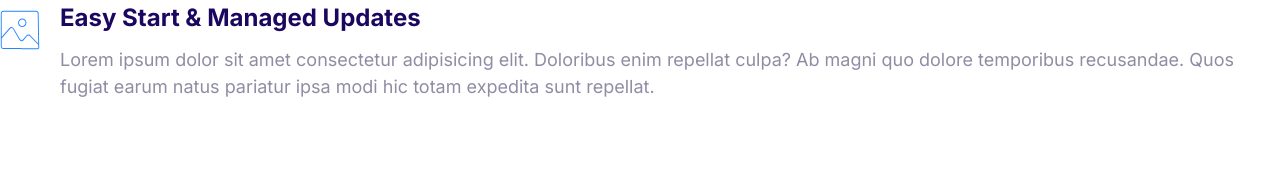
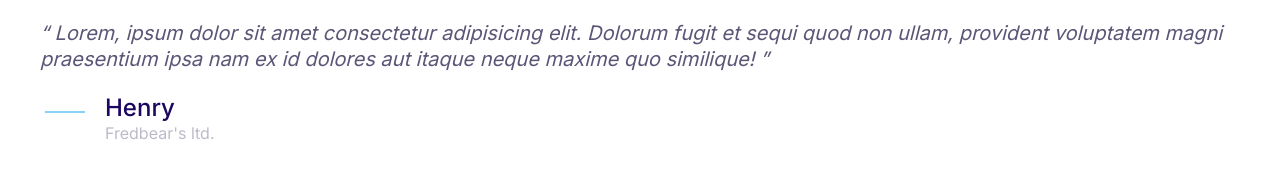
Before and after one commit to Morganyu99/Website-Project, a plain HTML site: page index.html in a window 1280 px wide. Drawn offline with Linux system fonts and the light colour scheme.

Commit message:
add quotes component

```diff
--- a/css/styles.css
+++ b/css/styles.css
@@ -16,6 +16,7 @@ html {
   --color-accent: #ff3400;
   --color-headings: #1b0760;
   --color-body: #918ca4;
+  --color-body-darker: #5c5577;
   --border-color: #ccc;
   --border-radius: 30px;
 }
@@ -383,3 +384,52 @@ a {
 .media__image {
   margin-top: 1rem;
 }
+/* Quotes */
+
+.quote {
+  font-size: 2.2rem;
+  font-style: italic;
+  color: var(--color-body-darker);
+  font-weight: 400;
+  line-height: 1.3;
+}
+
+.quote__text::after {
+  content: close-quote;
+}
+.quote__text::before {
+  content: open-quote;
+}
+
+.quote__author {
+  font-size: 3rem;
+  font-weight: 500;
+  font-style: normal;
+  margin-bottom: 0;
+}
+.quote__organization {
+  font-size: 2rem;
+  font-style: normal;
+  opacity: 40%;
+}
+
+.quote .media {
+  margin-left: 0.5rem;
+}
+
+.quote__line {
+  position: relative;
+  top: -1rem;
+}
+
+@media screen and (min-width: 1024px) {
+  .quote {
+    font-size: 2rem;
+  }
+  .quote__author {
+    font-size: 2.4rem;
+  }
+  .quote__organization {
+    font-size: 1.6rem;
+  }
+}
--- a/index.html
+++ b/index.html
@@ -14,21 +14,25 @@
     <link rel="stylesheet" href="./css/styles.css" />
   </head>
   <body>
+    <blockquote class="quote">
+      <p class="quote__text">
+        Lorem, ipsum dolor sit amet consectetur adipisicing elit. Dolorum fugit
+        et sequi quod non ullam, provident voluptatem magni praesentium ipsa nam
+        ex id dolores aut itaque neque maxime quo similique!
+      </p>
+      <footer>
         <div class="media">
           <div class="media__image">
-        <svg class="icon icon--primary">
-          <use xlink:href="./images/sprite.svg#snap"></use>
+            <svg class="icon icon--primary quote__line">
+              <use xlink:href="./images/sprite.svg#line"></use>
             </svg>
           </div>
           <div class="media__body">
-        <h3 class="media__title">Easy Start & Managed Updates</h3>
-        <p class="">
-          Lorem ipsum dolor sit amet consectetur adipisicing elit. Doloribus
-          enim repellat culpa? Ab magni quo dolore temporibus recusandae. Quos
-          fugiat earum natus pariatur ipsa modi hic totam expedita sunt
-          repellat.
-        </p>
+            <h3 class="media__title quote__author">Henry</h3>
+            <p class="quote__organization">Fredbear's ltd.</p>
           </div>
         </div>
+      </footer>
+    </blockquote>
   </body>
 </html>
```
Also changed, not shown: components/quotes.html (added, +20 -0 lines). Lines whose indentation alone changed are shown as unchanged.
